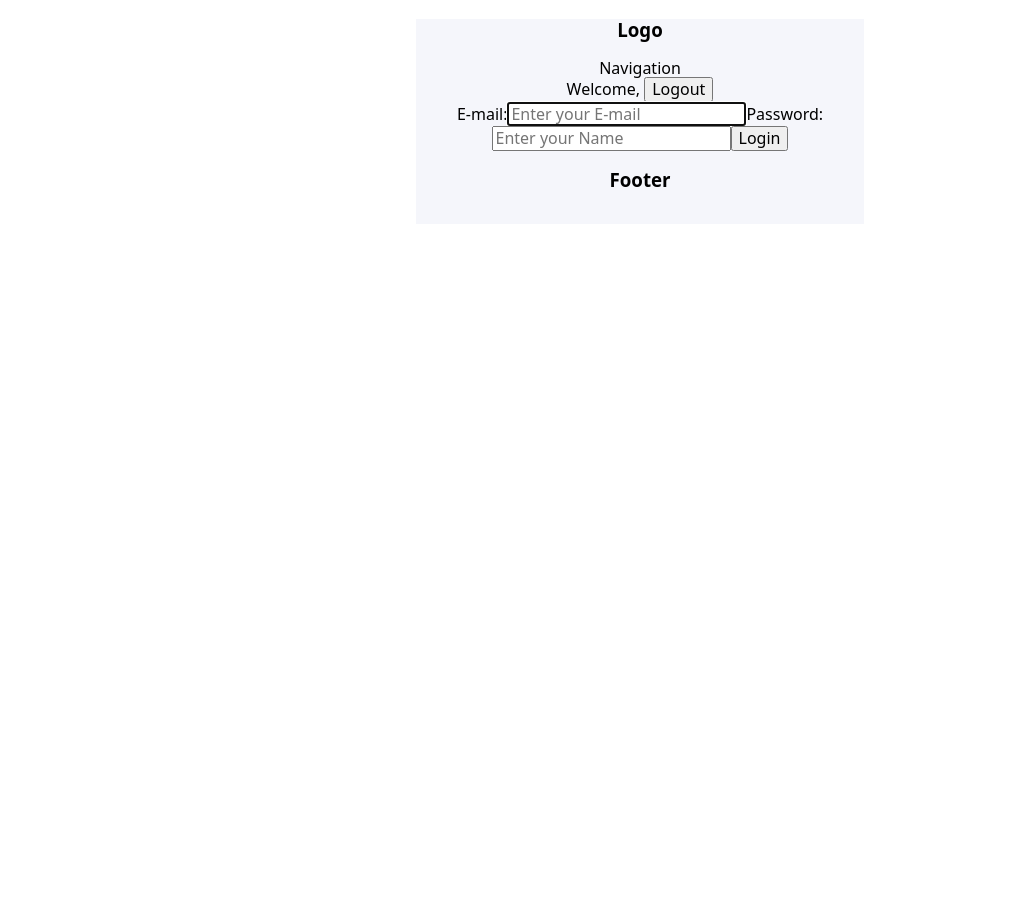
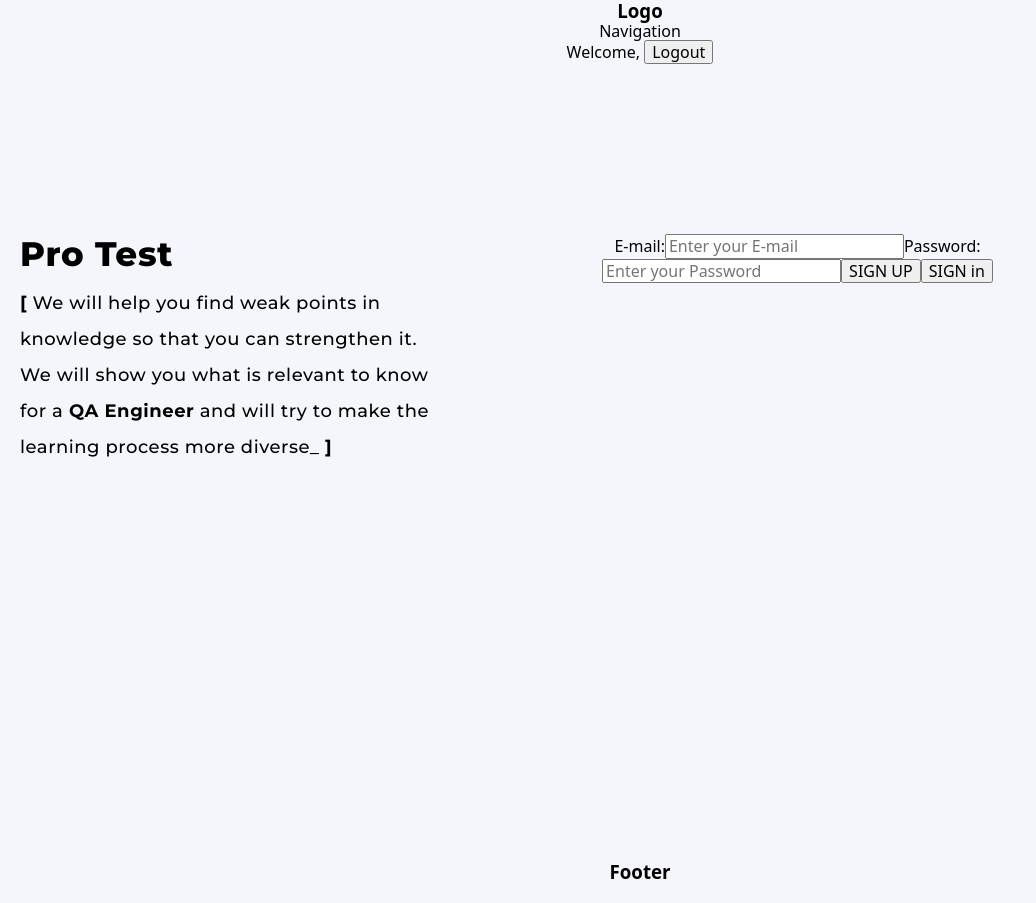
Before and after one commit to DRAKOS6666/GoIt-Test-Pro-Team11, a React app: page /auth in a window 1280 px wide. Shown: the whole page, without its empty margins (0-1036 px from the left). Before the commit the page ends 800 px from the top, so only its background shows below. Built offline with nearby package versions, Linux system fonts and the light colour scheme.

Commit message:
Добавил rout /auth, сделал аутентификацию пользователя, запись в loaclstorage 2х токенов и sid. Добавил стили

```diff
--- a/public/index.html
+++ b/public/index.html
@@ -3,6 +3,10 @@
   <head>
     <meta charset="utf-8" />
     <link rel="icon" href="%PUBLIC_URL%/favicon.ico" />
+    <link rel="preconnect" href="https://fonts.gstatic.com">
+    <link href="https://fonts.googleapis.com/css2?family=Montserrat:wght@400;500;600;700;800;900&display=swap"
+      rel="stylesheet">
+
     <meta name="viewport" content="width=device-width, initial-scale=1" />
     <meta name="theme-color" content="#000000" />
     <meta
--- a/src/components/App.js
+++ b/src/components/App.js
@@ -9,7 +9,9 @@ import PublicRoute from 'components/Route/PublicRoute';
 import Home from 'components/Home';
 import Header from 'components/Header';
 import Navigation from 'components/Navigation';
-import Login from 'components/Login';
+import AuthPage from 'views/AuthPage';
+// import Login from 'components/Login';
+// import Register from 'components/Register';
 import Test from 'components/Test';
 import Results from './Results';
 import Materials from './Materials';
@@ -17,10 +19,7 @@ import Contacts from 'views/Contacts';
 import Footer from 'views/Footer';
 import Loader from 'components/Loader';
 
-
-
 import './index.css';
-
 
 function App() {
   const dispatch = useDispatch();
@@ -36,22 +35,15 @@ function App() {
       </Header>
       <Suspense fallback={<Loader />}>
         <Switch>
-
           <PublicRoute
             path="/auth"
-            component={Login}
+            component={AuthPage}
+            redirectTo="/"
             restricted
           />
-          <PublicRoute
-            path="/test"
-            component={Test}
-            redirectTo="/auth"
-          />
-          <PublicRoute
-            path="/results"
-            component={Results}
-            redirectTo="/auth"
-          />
+
+          <PublicRoute path="/test" component={Test} redirectTo="/auth" />
+          <PublicRoute path="/results" component={Results} redirectTo="/auth" />
           <PublicRoute
             path="/useful-info"
             component={Materials}
@@ -62,14 +54,9 @@ function App() {
             component={Contacts}
             redirectTo="/auth"
           />
-          <PublicRoute
-            path="/"
-            component={Home}
-            redirectTo="/auth"
-          />
+          <PublicRoute path="/" component={Home} redirectTo="/auth" />
 
           <Redirect to="/auth" />
-
         </Switch>
         <Footer />
       </Suspense>
--- a/src/components/Login/Login.js
+++ /dev/null
@@ -1,56 +0,0 @@
-import React, { useEffect, useState } from 'react';
-import { useDispatch, useSelector } from 'react-redux';
-import { authOperations, authSelectors } from 'redux/auth';
-
-import { toast } from 'react-toastify';
-import styles from './Login.module.css';
-
-import 'react-toastify/dist/ReactToastify.css';
-
-const Login = () => {
-  const [password, setPassword] = useState('');
-  const [email, setEmail] = useState('');
-
-  const dispatch = useDispatch();
-  const error = useSelector(authSelectors.getError);
-
-  useEffect(() => {
-    if (error) {
-      toast.error(error);
-    }
-  }, [error]);
-
-  const handleSubmit = event => {
-    event.preventDefault();
-    dispatch(authOperations.loginUser({ email, password }));
-  };
-
-  return (
-    <>
-      <form onSubmit={handleSubmit}>
-        <label>
-          E-mail:
-      <input
-            autoFocus
-            required
-            autoComplete="on"
-            type="email"
-            onChange={e => setEmail(e.target.value)}
-            placeholder="Enter your E-mail"
-          />
-        </label>
-        <label>
-          Password:
-      <input
-            required
-            type="password"
-            onChange={e => setPassword(e.target.value)}
-            placeholder="Enter your Name"
-          />
-        </label>
-        <button type="submit">Login</button>
-      </form></>
-  );
-};
-
-export default Login;
--- a/src/components/Login/index.js
+++ /dev/null
@@ -1,3 +0,0 @@
-import Login from './Login';
-
-export default Login;
--- a/src/components/Register/index.js
+++ /dev/null
@@ -1,3 +0,0 @@
-import Register from './Register';
-
-export default Register;
--- a/src/components/UserMenu/UserMenu.js
+++ b/src/components/UserMenu/UserMenu.js
@@ -5,7 +5,6 @@ import { authOperations, authSelectors } from 'redux/auth';
 import ExitToAppIcon from '@material-ui/icons/ExitToApp';
 import { Button } from '@material-ui/core';
 import { makeStyles } from '@material-ui/styles';
-
 
 import styles from './UserMenu.module.css';
 
@@ -20,12 +19,9 @@ const UserMenu = () => {
   return (
     <div className="userMenuContainer">
       <span>
-        Welcome, <span className="userName">{user.name}</span>
+        Welcome, <span className="userName">{user.email}</span>
       </span>
-      <button onClick={onClickLogout} >
-        Logout
-      </button>
-
+      <button onClick={onClickLogout}>Logout</button>
     </div>
   );
 };
--- a/src/components/index.css
+++ b/src/components/index.css
@@ -10,28 +10,39 @@
   --main-font: Montserrat, sans-serif;
 }
 
-@media screen and (max-width: 767px) {
-  .wrapper {
-    width: 80%;
-  }
-}
-@media screen and (min-width: 768px) and (max-width: 1023px) {
-  .wrapper {
-    width: 60%;
-  }
-}
-@media screen and (min-width: 1024px) {
-  .wrapper {
-    width: 50%;
-  }
+h1,
+h2,
+h3,
+h4,
+h5,
+h6,
+p {
+  margin: 0;
+  padding: 0;
 }
 
 .wrapper {
   text-align: center;
-  padding: 15px;
+  padding: 20px;
   padding-top: 0;
   height: 100%;
   background-color: var(--primary-bg-color);
   margin: 0 auto;
-  width: 35%;
+  max-width: 1280px;
 }
+
+@media screen and (max-width: 767px) {
+  .wrapper {
+    width: 320px;
+  }
+}
+@media screen and (min-width: 768px) and (max-width: 1279px) {
+  .wrapper {
+    width: 768px;
+  }
+}
+@media screen and (min-width: 1280px) {
+  .wrapper {
+    width: 1280px;
+  }
+}
--- a/src/redux/auth/auth-operation.js
+++ b/src/redux/auth/auth-operation.js
@@ -12,11 +12,11 @@ const token = {
 };
 
 export const registerUser = createAsyncThunk(
-  'user/signup',
+  'auth/register',
   async (userData, { rejectWithValue }) => {
     try {
-      const newUser = await authApi.signupUser(userData);
-      token.set(userData.token);
+      const newUser = await authApi.registerUser(userData);
+
       return newUser;
     } catch ({ response }) {
       console.log('response', response);
@@ -25,11 +25,12 @@ export const registerUser = createAsyncThunk(
   },
 );
 export const loginUser = createAsyncThunk(
-  'user/login',
+  'auth/login',
   async (userData, { rejectWithValue }) => {
     try {
       const response = await authApi.loginUser(userData);
       token.set(response.token);
+
       return response;
     } catch ({ response }) {
       return rejectWithValue(`Email or Password is invalid`);
@@ -37,7 +38,7 @@ export const loginUser = createAsyncThunk(
   },
 );
 export const logoutUser = createAsyncThunk(
-  'user/logout',
+  'auth/logout',
   async (_, { rejectWithValue }) => {
     try {
       await authApi.logoutUser();
@@ -51,7 +52,7 @@ export const logoutUser = createAsyncThunk(
 );
 
 export const getCurrentUser = createAsyncThunk(
-  'user/info',
+  'auth/refresh',
   async (_, { rejectWithValue }) => {
     try {
       const response = await authApi.getCurrentUser();
--- a/src/redux/store.js
+++ b/src/redux/store.js
@@ -30,7 +30,7 @@ if (process.env.NODE_ENV === `development`) {
 const persistAuthConfig = {
   key: 'token',
   storage,
-  whitelist: ['token'],
+  whitelist: ['accessToken', 'refreshToken', 'sid'],
 };
 
 const store = configureStore({
--- /dev/null
+++ b/src/views/AuthPage/AuthPage.js
@@ -0,0 +1,78 @@
+import React, { useEffect } from 'react';
+import { Link, Route } from 'react-router-dom';
+import { useState } from 'react';
+import { useDispatch, useSelector } from 'react-redux';
+import { authOperations, authSelectors } from 'redux/auth';
+
+import styles from './AuthPage.module.css';
+import { toast } from 'react-toastify';
+
+function AuthPage() {
+  const [email, setEmail] = useState('');
+  const [password, setPassword] = useState('');
+  const error = useSelector(authSelectors.getError);
+  const dispatch = useDispatch();
+
+  useEffect(() => {
+    if (error) {
+      toast.error(error);
+    }
+  }, [error]);
+
+  const handleSubmitRegistr = event => {
+    event.preventDefault();
+    dispatch(authOperations.registerUser({ email, password }));
+  };
+
+  const handleSubmitLogin = event => {
+    event.preventDefault();
+    dispatch(authOperations.loginUser({ email, password }));
+    setEmail('');
+    setPassword('');
+  };
+  //kon@mail.com
+  //12345
+
+  return (
+    <div className={styles.authPage}>
+      <div className={styles.info}>
+        <h2 className={styles.title}>Pro Test</h2>
+        <p className={styles.text}>
+          <b>[</b> We will help you find weak points in knowledge so that you
+          can strengthen it. We will show you what is relevant to know for a
+          <b> QA Engineer</b> and will try to make the learning process more
+          diverse_ <b>]</b>
+        </p>
+      </div>
+      <form className={styles.form}>
+        <label>
+          E-mail:
+          <input
+            type="text"
+            required
+            onChange={e => setEmail(e.target.value)}
+            placeholder="Enter your E-mail"
+          />
+        </label>
+        <label>
+          Password:
+          <input
+            type="password"
+            required
+            onChange={e => setPassword(e.target.value)}
+            placeholder="Enter your Password"
+          />
+        </label>
+
+        <button type="submit" onClick={handleSubmitRegistr}>
+          SIGN UP
+        </button>
+        <button type="submit" onClick={handleSubmitLogin}>
+          SIGN in
+        </button>
+      </form>
+    </div>
+  );
+}
+
+export default AuthPage;
--- /dev/null
+++ b/src/views/AuthPage/AuthPage.module.css
@@ -0,0 +1,84 @@
+.authPage {
+  padding-top: 40px;
+  margin-bottom: 50px;
+  position: relative;
+}
+
+.title {
+  text-align: left;
+  font-family: var(--main-font);
+  font-style: normal;
+  font-weight: 800;
+  font-size: 20px;
+  line-height: 24px;
+  letter-spacing: 0.02em;
+  margin-bottom: 10px;
+  color: var(--primary-text-color);
+}
+
+.text {
+  text-align: left;
+  font-family: var(--main-font);
+  font-style: normal;
+  font-weight: 500;
+  font-size: 12px;
+  line-height: 20px;
+  margin-bottom: 30px;
+  letter-spacing: 0.03em;
+
+  color: var(--primary-text-color);
+}
+
+.form {
+  width: 100%;
+  height: 442px;
+}
+
+@media screen and (min-width: 768px) and (max-width: 1279px) {
+  .authPage {
+    padding-top: 80px;
+    margin-bottom: 70px;
+  }
+
+  .title {
+    font-size: 30px;
+    line-height: 37px;
+  }
+
+  .text {
+    font-size: 16px;
+    line-height: 36px;
+  }
+
+  .form {
+    height: 527px;
+  }
+}
+
+@media screen and (min-width: 1280px) {
+  .authPage {
+    padding-top: 170px;
+    margin-bottom: 100px;
+    display: flex;
+  }
+
+  .info {
+    width: 420px;
+    margin-right: 105px;
+  }
+
+  .title {
+    font-size: 34px;
+    line-height: 41px;
+  }
+
+  .text {
+    font-size: 18px;
+    line-height: 36px;
+  }
+
+  .form {
+    width: 505px;
+    height: 527px;
+  }
+}
--- /dev/null
+++ b/src/views/AuthPage/index.js
@@ -0,0 +1 @@
+export { default } from './AuthPage';
```
Also changed, not shown: src/components/Home/Home.js (+4 -3 lines), src/components/Register/Register.js (deleted, +0 -65 lines), src/redux/auth/auth-reducer.js (+84 -6 lines), src/components/Login/Login.module.css (deleted), src/components/Register/Register.module.css (deleted).
